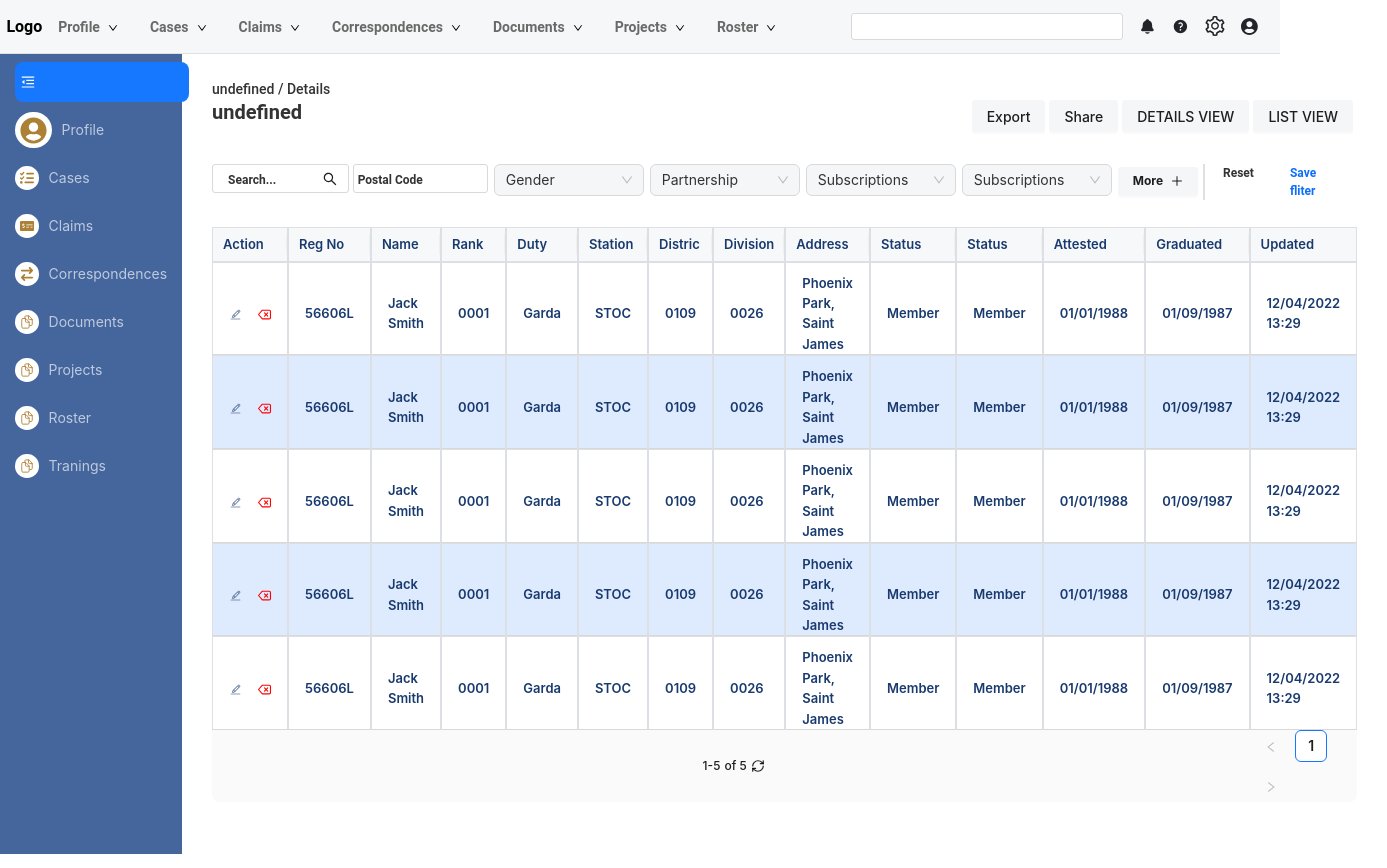
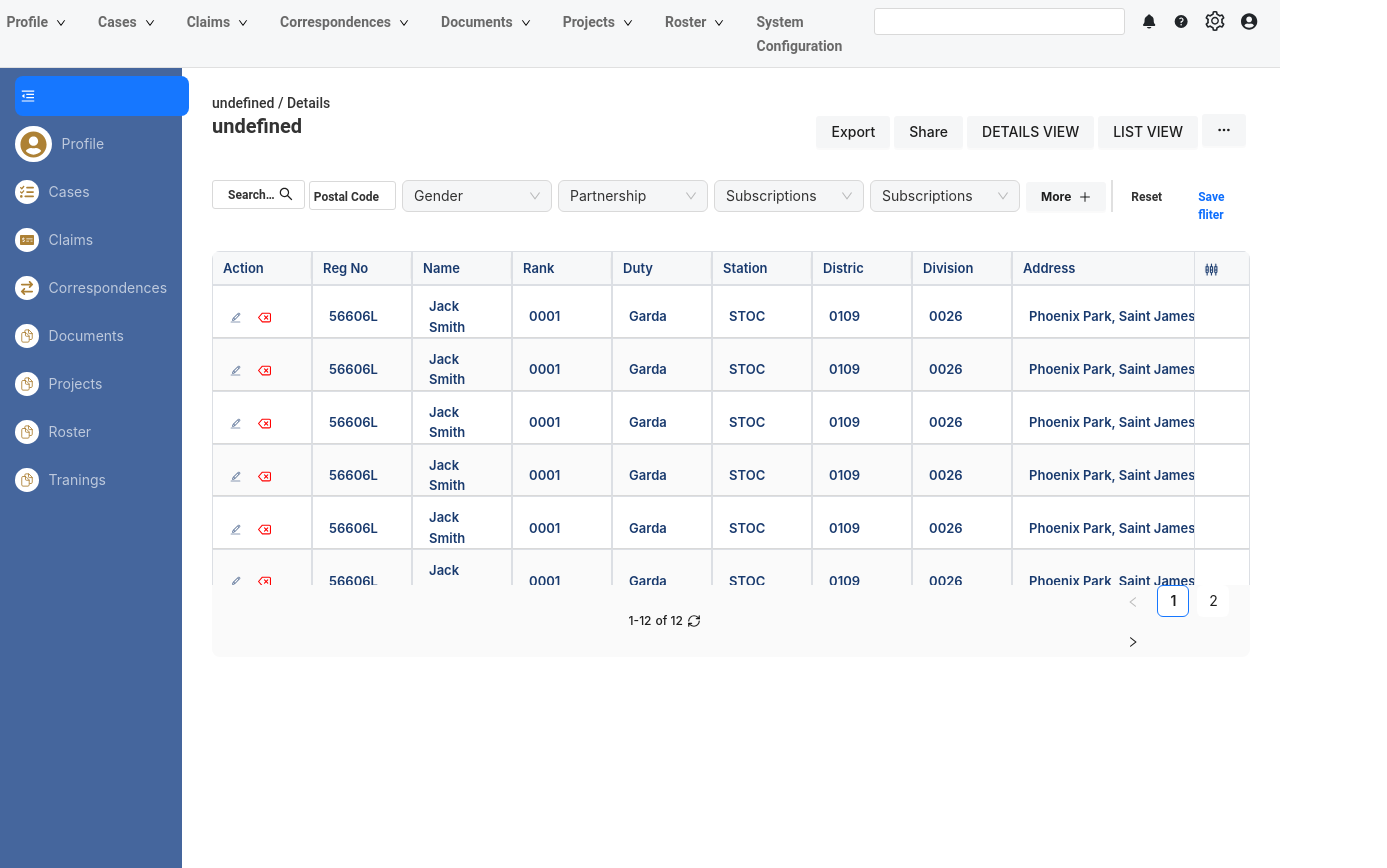
Before and after one commit to kashif147/ProjectShell-1, a React (Create React App) app: page /Details in a window 1280 px wide. Shown: the whole page, 1387 px wide, since content can reach past the window. Built offline with nearby package versions, Linux system fonts and the light colour scheme.

Commit message:
7/08/2024

```diff
--- a/src/App.css
+++ b/src/App.css
@@ -5,7 +5,7 @@
   --borderColor: #c0b9e7;
   --fontFamily: "Roboto", sans-serif;
   --labelColor: #333333;
-  --table-row: #deebff;
+  --table-row: #fafafa;
   --btn-hover: #dcdfe4;
   --gray:rgba(9, 30, 66, 0.04);
 }
@@ -117,6 +117,7 @@ body {
 .search-fliters {
   padding-top: 7px;
   padding-bottom: 7px;
+
 }
 .search-fliters input {
   padding: 4px;
@@ -303,6 +304,7 @@ box-shadow: none !important;
 .main-main {
   padding-left: 30px;
   padding-right: 30px;
+  overflow: hidden;
 }
 .odd-row {
   background-color: var(--table-row);
@@ -360,7 +362,6 @@ box-shadow: none !important;
  background-color: #E9F2FF !important;
 }
 
-
 .Project-table .custom-table .ant-table {
   border: 1px solid --gray !important;
   border-bottom: none ;}
@@ -388,3 +389,23 @@ box-shadow: none !important;
   .ant-table-cell {
     vertical-align: middle !important;
   }
+ .nav-links-container a{
+  color: rgb(105, 105, 105) !important;
+  font-size: 14px !important;
+  font-weight: 600 !important;
+ }
+ .configuratin-titles{
+  size: 24px !important;
+  color: var(--labelColor) !important;
+ }
+ .icons{
+  font-weight: bold !important;
+  font-size: 4rem !important;
+ }
+ .lookups-main-continer{
+  display: flex;
+ }
+ .lookups-title{
+  text-align: center;
+  font-weight: 600;
+ }
--- a/src/Data.js
+++ b/src/Data.js
@@ -19,21 +19,6 @@ export const SerachFitersLookups ={
        ]}
 
       export const tableData = [
-        {
-          key: '1',
-          name: 'Jack Smith',
-          RegNo: "56606L",
-          rank:"0001",
-          duty:"Garda",
-          station:"STOC",
-          distric:"0109",
-          division:"0026",
-          address:"Phoenix Park, Saint James",
-          status:"Member",
-          attested:"01/01/1988",
-          graduated:"01/09/1987",
-          updated:'12/04/2022 13:29'
-        },
         {
           key: '1',
           name: 'Jack Smith',
@@ -94,5 +79,124 @@ export const SerachFitersLookups ={
           graduated:"01/09/1987",
           updated:'12/04/2022 13:29'
         },
-
+        {
+          key: '5',
+          name: 'Jack Smith',
+          RegNo: "56606L",
+          rank:"0001",
+          duty:"Garda",
+          station:"STOC",
+          distric:"0109",
+          division:"0026",
+          address:"Phoenix Park, Saint James",
+          status:"Member",
+          attested:"01/01/1988",
+          graduated:"01/09/1987",
+          updated:'12/04/2022 13:29'
+        },
+        {
+          key: '6',
+          name: 'Jack Smith',
+          RegNo: "56606L",
+          rank:"0001",
+          duty:"Garda",
+          station:"STOC",
+          distric:"0109",
+          division:"0026",
+          address:"Phoenix Park, Saint James",
+          status:"Member",
+          attested:"01/01/1988",
+          graduated:"01/09/1987",
+          updated:'12/04/2022 13:29'
+        },
+        {
+          key: '7',
+          name: 'Jack Smith',
+          RegNo: "56606L",
+          rank:"0001",
+          duty:"Garda",
+          station:"STOC",
+          distric:"0109",
+          division:"0026",
+          address:"Phoenix Park, Saint James",
+          status:"Member",
+          attested:"01/01/1988",
+          graduated:"01/09/1987",
+          updated:'12/04/2022 13:29'
+        },
+        {
+          key: '8',
+          name: 'Jack Smith',
+          RegNo: "56606L",
+          rank:"0001",
+          duty:"Garda",
+          station:"STOC",
+          distric:"0109",
+          division:"0026",
+          address:"Phoenix Park, Saint James",
+          status:"Member",
+          attested:"01/01/1988",
+          graduated:"01/09/1987",
+          updated:'12/04/2022 13:29'
+        },
+        {
+          key: '9',
+          name: 'Jack Smith',
+          RegNo: "56606L",
+          rank:"0001",
+          duty:"Garda",
+          station:"STOC",
+          distric:"0109",
+          division:"0026",
+          address:"Phoenix Park, Saint James",
+          status:"Member",
+          attested:"01/01/1988",
+          graduated:"01/09/1987",
+          updated:'12/04/2022 13:29'
+        },
+        {
+          key: '10',
+          name: 'Jack Smith',
+          RegNo: "56606L",
+          rank:"0001",
+          duty:"Garda",
+          station:"STOC",
+          distric:"0109",
+          division:"0026",
+          address:"Phoenix Park, Saint James",
+          status:"Member",
+          attested:"01/01/1988",
+          graduated:"01/09/1987",
+          updated:'12/04/2022 13:29'
+        },
+        {
+          key: '11',
+          name: 'Jack Smith',
+          RegNo: "56606L",
+          rank:"0001",
+          duty:"Garda",
+          station:"STOC",
+          distric:"0109",
+          division:"0026",
+          address:"Phoenix Park, Saint James",
+          status:"Member",
+          attested:"01/01/1988",
+          graduated:"01/09/1987",
+          updated:'12/04/2022 13:29'
+        },
+        {
+          key: '12',
+          name: 'Jack Smith',
+          RegNo: "56606L",
+          rank:"0001",
+          duty:"Garda",
+          station:"STOC",
+          distric:"0109",
+          division:"0026",
+          address:"Phoenix Park, Saint James",
+          status:"Member",
+          attested:"01/01/1988",
+          graduated:"01/09/1987",
+          updated:'12/04/2022 13:29'
+        },
       ];
--- a/src/Entry.js
+++ b/src/Entry.js
@@ -6,23 +6,28 @@ import Header from "./component/common/Header";
 import HeaderDetails from "./component/common/HeaderDetails";
 import Projects from "./pages/Projects";
 import SideNav from "./component/common/SideNav";
-
+import { useLocation } from "react-router-dom";
+import Configuratin from "./pages/Configuratin";
 function Entry() {
+  const location = useLocation();
   return (
-    <div>
+    <div className="">
       <Header />
       <div className="main-route d-flex ">
-        <div>
-          <SideNav />
-        </div>
-        <div style={{ width: "100%" }}>
+        {location?.pathname == "/Details" && (
+          <div>
+            <SideNav />
+          </div>
+        )}
+        <div style={{ width: "100%", overflow: "hidden" }}>
           <div>
             <HeaderDetails />
           </div>
-          <div className="main-main" >
+          <div className="main-main">
             <Routes>
               <Route path="/" element={<MainDashBoard />} />
               <Route path="Details" element={<Projects />} />
+              <Route path="Configuratin" element={<Configuratin /> } />
             </Routes>
           </div>
         </div>
--- a/src/component/common/Header.js
+++ b/src/component/common/Header.js
@@ -34,13 +34,6 @@ function Header() {
     <div className="Header-border">
       <div className="Header-padding d-flex justify-content-between align-items-baseline">
         <nav class="navbar navbar-expand-lg navbar-light ">
-          <a
-            class="navbar-brand"
-            href="#"
-            style={{ color: "black", fontSize: "16px", fontWeight: "600" }}
-          >
-            Logo
-          </a>
           <button
             class="navbar-toggler"
             type="button"
@@ -75,6 +68,9 @@ function Header() {
               <li class="nav-item nav-links-container">
                 <MyDrowpDown title={"Roster"} items={navLinks} />
               </li>
+              <li class="nav-item nav-links-container">
+                <Link className="links" to="Configuratin"  state={{ search: "Configuration" }}>System Configuration</Link>
+              </li>
             </ul>
           </div>
         </nav>
--- a/src/component/common/HeaderDetails.js
+++ b/src/component/common/HeaderDetails.js
@@ -13,6 +13,7 @@ import { FaLess } from "react-icons/fa";
 import MyDrowpDown from "./MyDrowpDown";
 import { SerachFitersLookups } from "../../Data";
 import { SearchOutlined } from "@ant-design/icons";
+import { BsThreeDots } from "react-icons/bs";
 
 function HeaderDetails() {
   const { Search } = Input;
@@ -91,7 +92,7 @@ function HeaderDetails() {
   });
 
   return (
-    <div className="details-header d-flex w-100%">
+    <div className="details-header d-flex w-100% overflow-hidden">
       <div style={{ width: "100%" }}>
         <div className="d-flex ">
           <p className="bred-cram-main">
@@ -112,9 +113,12 @@ function HeaderDetails() {
               <Button className="me-1 gray-btn butn">Share</Button>
               <Button className="me-1 gray-btn butn">DETAILS VIEW</Button>
               <Button className="me-1 gray-btn butn">LIST VIEW</Button>
+              <Button className="me-1 gray-btn butn">
+              <BsThreeDots />
+              </Button>
             </div>
           </div>
-          <div className="d-flex search-fliters">
+          <div className="d-flex search-fliters align-items-baseline">
             <Input
               placeholder="Search..."
               style={{ width: "13%", height:"29px" }}
@@ -132,7 +136,6 @@ function HeaderDetails() {
               options={Gender}
             />
             <MySelect placeholder={"Partnership"} options={mriatalStatus} />
-
             <MySelect
               placeholder={"Subscriptions"}
               options={SubscriptionsLookups}
--- /dev/null
+++ b/src/pages/Configuratin.js
@@ -0,0 +1,25 @@
+import { React, useState } from "react";
+import { SiActigraph } from "react-icons/si";
+import MyDrawer from "../component/common/MyDrawer";
+
+function Configuratin() {
+  const [genderModal, setgenderModal] = useState(false);
+  const genderModalOpen = () => {
+    setgenderModal(!genderModal);
+  };
+  return (
+    <div>
+      <p className="configuratin-titles">Lookups Configuration</p>
+      <div className="lookups-main-continer">
+        <div onClick={() => genderModalOpen()}>
+          <SiActigraph className="icons" />
+          <p className="lookups-title">Gender</p>
+        </div>
+      </div>
+
+      <MyDrawer open={genderModal} onClose={genderModalOpen}/>
+    </div>
+  );
+}
+
+export default Configuratin;
--- a/src/pages/Projects.js
+++ b/src/pages/Projects.js
@@ -1,17 +1,25 @@
 import React from 'react'
 import { useLocation } from 'react-router-dom';
-import { Table,Space, Button, Pagination } from 'antd';
+import { Table,Space, Button, Pagination,Select, Dropdown, Menu } from 'antd';
 import { CiEdit } from "react-icons/ci";
 import { FiDelete } from "react-icons/fi";
 import { tableData } from '../Data';
 import { LuRefreshCw } from "react-icons/lu";
+import { MdOutlineSettingsInputComponent } from "react-icons/md";
 
 export default function Projects() {
+  const menu = (
+    <Menu>
+      <Menu.Item key="1">Option 1</Menu.Item>
+      <Menu.Item key="2">Option 2</Menu.Item>
+      <Menu.Item key="3">Option 3</Menu.Item>
+    </Menu>
+  );
     const location = useLocation();
     // const currentURL = `${window.location.origin}${location.pathname}${location.search}${location.hash}`;
     const currentURL = `${location.hash}`;
     let { state } = useLocation();
-    console.log(currentURL,"submenu")
+
     const columns = [
         {
           title: 'Action',
@@ -21,80 +29,122 @@ export default function Projects() {
               <FiDelete color='red' />
               {/* <Button >Edit</Button>
               <Button >Delete</Button> */}
-            </Space>)
+            </Space>),
+            width:100,
         },
         {
           title: 'Reg No',
           dataIndex: 'RegNo',
           key: 'RegNo',
+          width:100,
         },
         {
           title: 'Name',
           dataIndex: 'name',
           key: 'name',
+          width:100,
         },
         {
           title: 'Rank',
           dataIndex: 'rank',
           key: 'rank',
+          width:100,
         },
         {
           title: 'Duty',
           dataIndex: 'duty',
           key: 'duty',
+          width:100,
         },
         {
           title: 'Station',
           dataIndex: 'station',
           key: 'station',
+          width:100,
         },
         {
           title: 'Distric',
           dataIndex: 'distric',
           key: 'distric',
+          width:100,
         },
         {
           title: 'Division',
           dataIndex: 'division',
           key: 'division',
+          width:100,
         },
         {
           title: 'Address',
           dataIndex: 'address',
           key: 'address',
+          width:300,
         },
         {
           title: 'Status',
           dataIndex: 'status',
           key: 'status',
+          width:100,
         },
         {
           title: 'Status',
           dataIndex: 'status',
           key: 'status',
+          width:100,
         },
         {
           title: 'Attested',
           dataIndex: 'attested',
           key: 'attested',
+          width:100,
         },
         {
           title: 'Graduated',
           dataIndex: 'graduated',
           key: 'graduated',
+          width:100,
         },
         {
           title: 'Updated',
           dataIndex: 'updated',
           key: 'updated',
+          width:150,
         },
+        {
+          title: 'Updated',
+          dataIndex: 'updated',
+          key: 'updated',
+          width:150,
+        },
+        {
+          title: 'Updated',
+          dataIndex: 'updated',
+          key: 'updated',
+          width:150,
+        },
+        {
+          title: 'Updated',
+          dataIndex: 'updated',
+          key: 'updated',
+          width:150,
+        },
+        {
+          title: <MdOutlineSettingsInputComponent />,
+          render: (_, record) => (
+            <Space size="middle" className="">
+
+            </Space>),
+            width:56,
+            fixed: 'right',
+        },
+
       ];
 
   return (
-
-    <div>
+    <div className=''>
       <Table dataSource={tableData} columns={columns}
-      className='Project-table'
+       scroll={{ x: 300, y: 300 }}
+      className='Project-table '
         pagination={false}
           rowClassName={(record, index) => (index % 2 !== 0 ? 'odd-row' : 'even-row')}
           footer={() => (
@@ -104,7 +154,7 @@ export default function Projects() {
               <span style={{marginRight:'4px',fontSize:'12px', fontWeight:"500" }}> of  {`${tableData.length}`}</span>
              <LuRefreshCw />
             </div>
-              <Pagination defaultCurrent={1} total={tableData.length} pageSize={5} />
+              <Pagination defaultCurrent={1} total={tableData.length} pageSize={10} />
             </div>
           )}
       />
```
Also changed, not shown: src/component/common/MyDrawer.js (added, +28 -0 lines).
